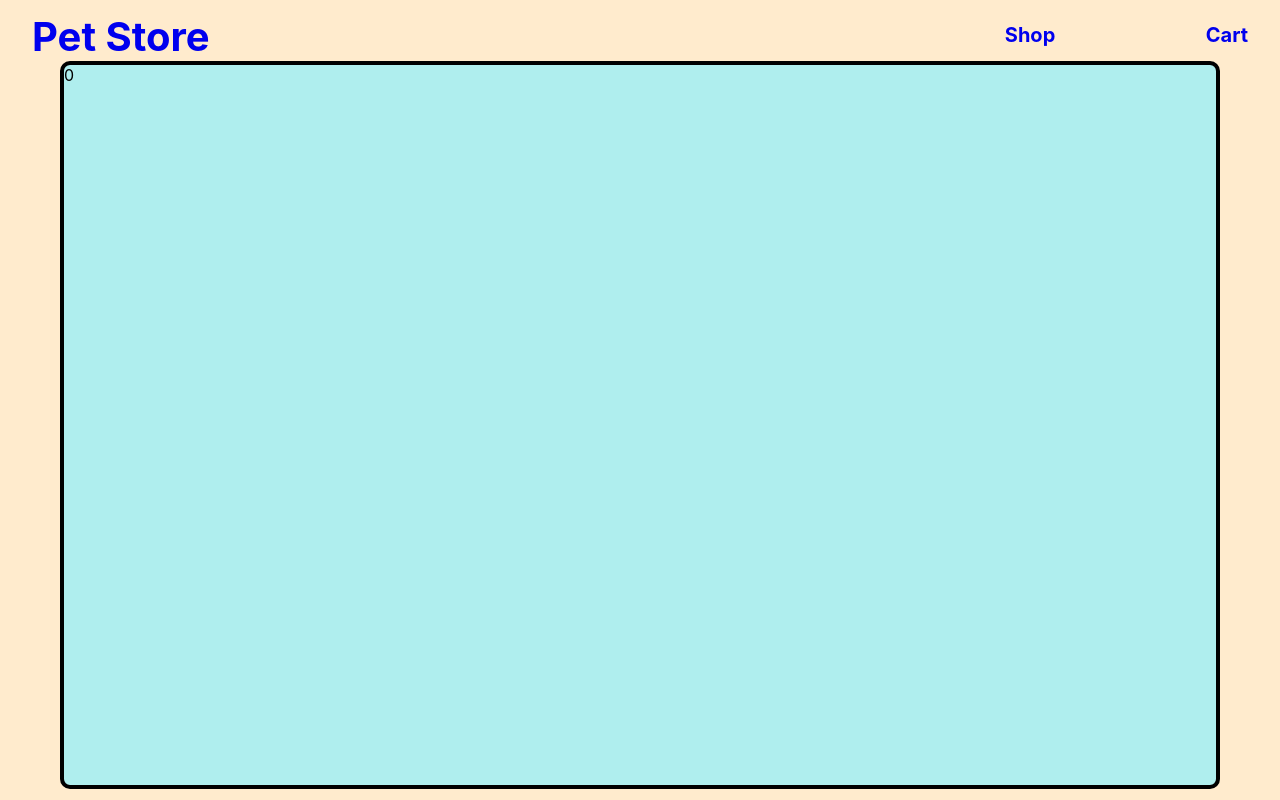
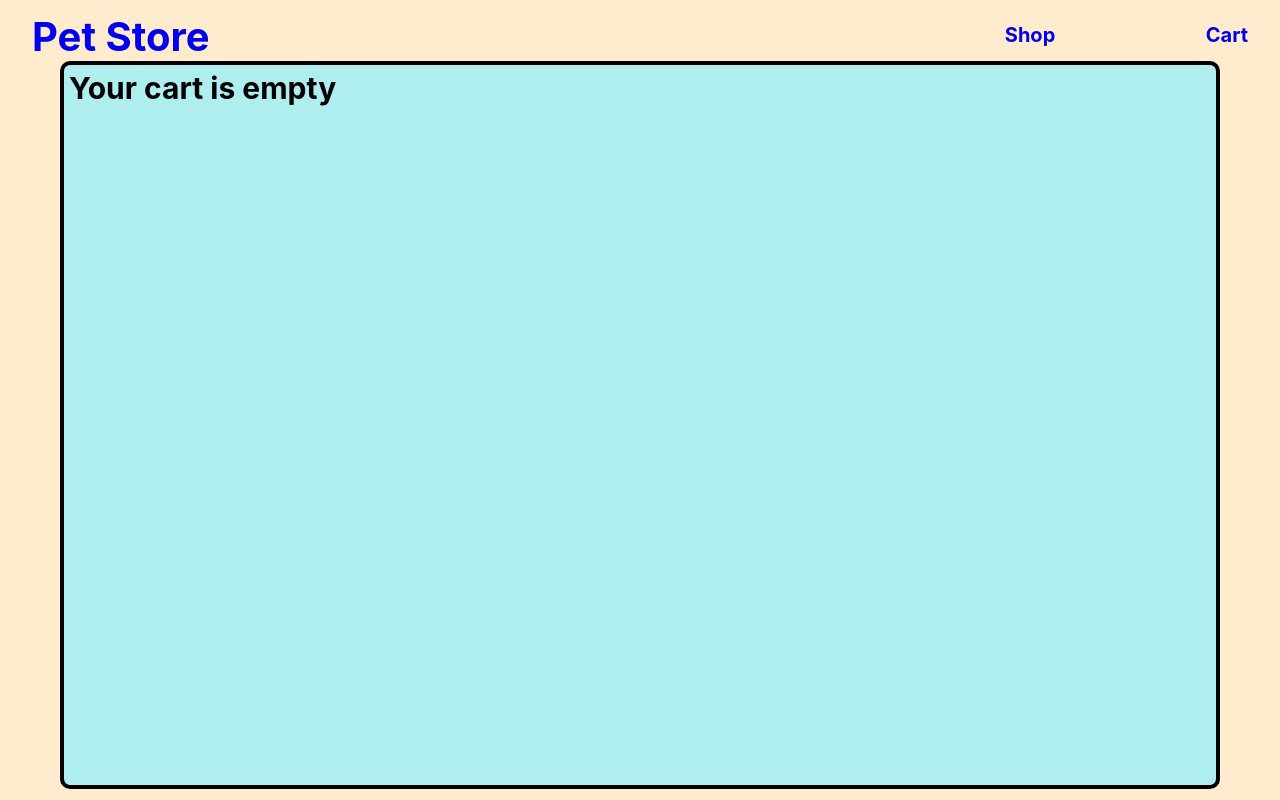
Before and after one commit to 411h45h1/Shopping-Cart, a React (Create React App) app: page /cart in a window 1280 px wide. Built offline with nearby package versions, Linux system fonts and the light colour scheme.

Commit message:
updated empty cart text

```diff
--- a/src/pages/Cart.js
+++ b/src/pages/Cart.js
@@ -9,12 +9,17 @@ const Cart = (props) => {
   return (
     <div className="cartCont">
       <div style={{ width: "100%" }}>
-        {props.total && (
-          <h2 style={{ fontSize: "50px", margin: "5px" }}>
+        {props.total > 0 ? (
+          <h2 style={{ fontSize: "30px", margin: "5px" }}>
             Total: ${formattedTotal}
+          </h2>
+        ) : (
+          <h2 style={{ fontSize: "30px", margin: "5px" }}>
+            Your cart is empty
           </h2>
         )}
       </div>
+
       {props.cart.map((i, k) => (
         <CatalogItem
           key={k}
```
